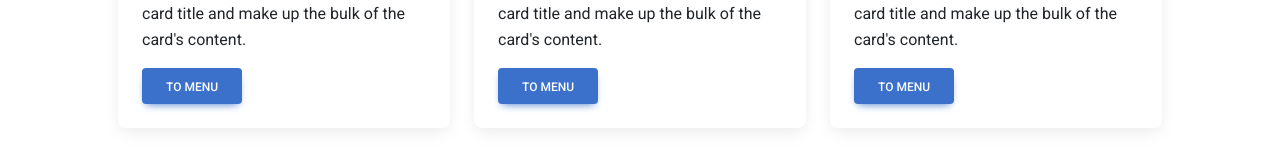
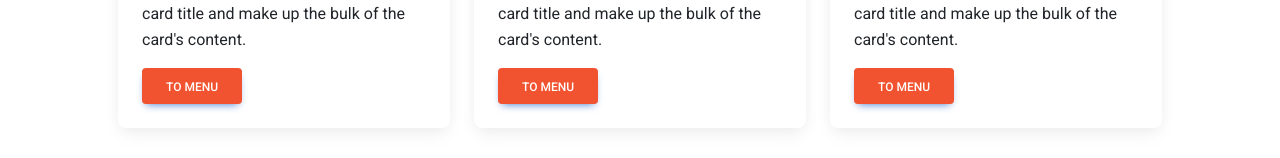
Before and after one commit to 23wrightl/eatsomemore, a React (Create React App) app: page / in a window 1280 px wide. Shown: the part 1183-1341 px from the top of the page. Built offline with nearby package versions, Linux system fonts and the light colour scheme.

Commit message:
12/4/2024 - 10:55 AM
App.css/App.js:

- Added blur around header text

Home.js:

Made blue buttons into orange button

About.js:

Added Lainey's bio

```diff
--- a/src/App.css
+++ b/src/App.css
@@ -72,7 +72,7 @@ footer {
 .headerText {
   color: white;
   text-shadow:
-    1px 1px 0 #000, -1px -1px 0 #000, 1px -1px 0 #000, -1px 1px 0 #000;
+    1px 1px 0.25px #000, -1px -1px 0.25px #000, 1px -1px 0.25px #000, -1px 1px 0.25px #000;
 }
 
 .noHeaderText {
--- a/src/pages/About.js
+++ b/src/pages/About.js
@@ -28,7 +28,7 @@ function About() {
         <div class="col-md-8 mb-3">
           <h3>Lainey Wright</h3>
           <h5><ul>Framework Designer</ul><ul>Back-end Programmer</ul></h5>
-          <p>Chill Person</p>
+          <p>Lainey Wright is a Marist College undergratuate who focsued on back-end developmentnof the site. She also created the framework for the front-end and assisted in building the project presentation</p>
         </div>
       </div>
       <div class="row mb-5">
@@ -38,7 +38,7 @@ function About() {
         <div class="col-md-8 mb-3">
           <h3>Andrew Lombardo</h3>
           <h5><ul>Front-end Programmer</ul><ul>Trello Manager</ul></h5>
-          <p>Sophomore Computer Science/Cyber Security Student. Designed the front end of the website, added text to the website and managed the Trello.</p>
+          <p>Andrew Lombardo is a Sophomore Computer Science/Cyber Security student. Designed the front end of the website, added text to the website and managed the Trello.</p>
         </div>
       </div>
       <div class="row mb-5">
--- a/src/pages/App.js
+++ b/src/pages/App.js
@@ -30,7 +30,7 @@ function App() {
           <Navbar.Collapse id="responsive-navbar-nav">
             <Nav className="me-auto">
               <NavDropdown title="Full Menu" id="collapsible-nav-dropdown" className="headerText">
-                <NavDropdown.Item href="/menu#apps" className="headerText">Appetizers</NavDropdown.Item>
+                <NavDropdown.Item href="/menu#apps" className="noHeaderText">Appetizers</NavDropdown.Item>
                 <NavDropdown.Divider />
                 <NavDropdown.Item href="/menu#pasta" className="noHeaderText">Build Your Own Pasta</NavDropdown.Item>
                 <NavDropdown.Item href="/menu#pizza" className="noHeaderText">Build Your Own Pizza</NavDropdown.Item>
--- a/src/pages/Home.js
+++ b/src/pages/Home.js
@@ -53,7 +53,7 @@ function Home() {
               <MDBCardText>
                 Some quick example text to build on the card title and make up the bulk of the card's content.
               </MDBCardText>
-              <MDBBtn href='#'>To Menu</MDBBtn>
+              <MDBBtn href='#' style={{ backgroundColor: '#f15330', color: 'white' }}>To Menu</MDBBtn>
             </MDBCardBody>
           </MDBCard>
         </MDBCol>
@@ -65,7 +65,7 @@ function Home() {
               <MDBCardText>
                 Some quick example text to build on the card title and make up the bulk of the card's content.
               </MDBCardText>
-              <MDBBtn href='#'>To Menu</MDBBtn>
+              <MDBBtn href='#' style={{ backgroundColor: '#f15330', color: 'white' }}>To Menu</MDBBtn>
             </MDBCardBody>
           </MDBCard>
         </MDBCol>
@@ -77,7 +77,7 @@ function Home() {
               <MDBCardText>
                 Some quick example text to build on the card title and make up the bulk of the card's content.
               </MDBCardText>
-              <MDBBtn href='#'>To Menu</MDBBtn>
+              <MDBBtn href='#' style={{ backgroundColor: '#f15330', color: 'white' }}>To Menu</MDBBtn>
             </MDBCardBody>
           </MDBCard>
         </MDBCol>
```
